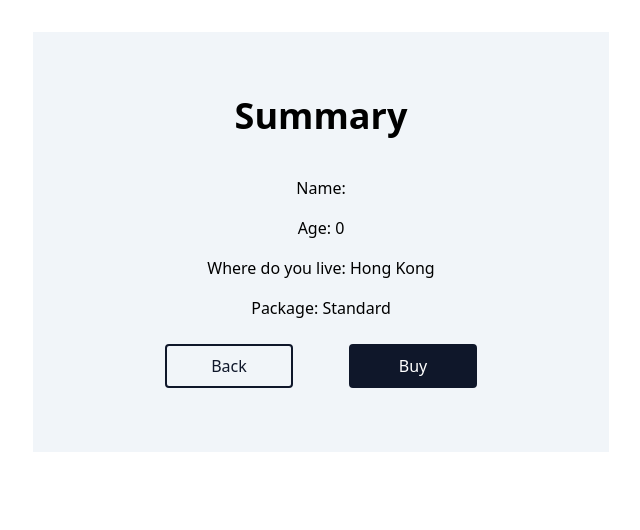
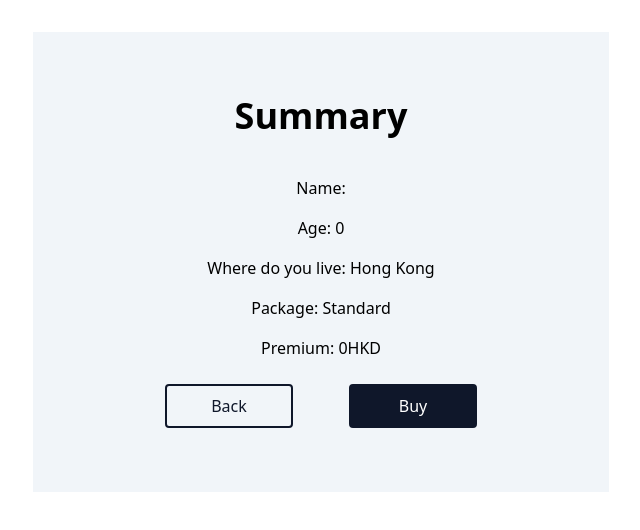
Before and after one commit to gmahatkov/CoverGoExercise, a Vue app: page /summary in a window 1280 px wide. Shown: the top 530 px of the page, without its empty margins (319-959 px from the left). Built offline with nearby package versions, Linux system fonts and the light colour scheme.

Commit message:
~fix summary page

```diff
--- a/src/views/SummaryView.vue
+++ b/src/views/SummaryView.vue
@@ -41,6 +41,7 @@ const values = computed<Array<Array<any>>>(() => {
     'Age': age,
     'Where do you live': ContriesOptions.find((i) => i.value === country)?.text,
     'Package': PackagesOptions.find((i) => i.value === pack)?.text,
+    'Premium': `${store.getters.summary}${country}`,
   });
 });
 
```
